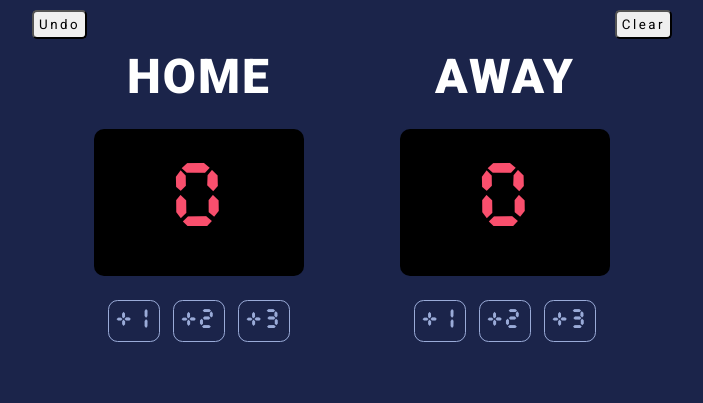
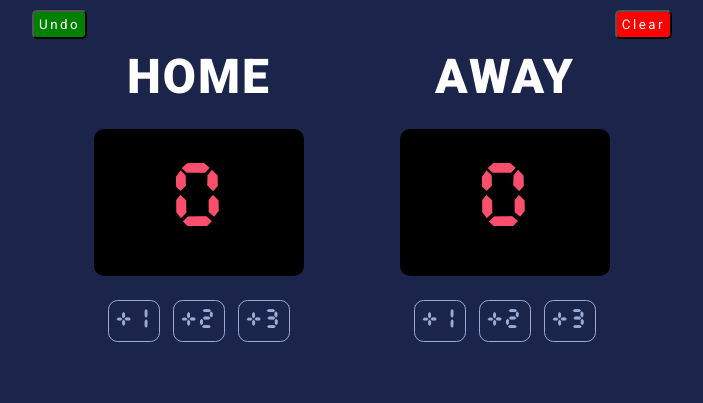
Before and after one commit to artgostick/basketball-score-tracker, a plain HTML site: page index.html in a window 1280 px wide. Shown: the whole page, without its empty margins (288-991 px from the left). Drawn offline with Linux system fonts and the light colour scheme.

Commit message:
Update css
Change the background color and font color of the undo and clear buttons.

```diff
--- a/styles.css
+++ b/styles.css
@@ -76,10 +76,14 @@ button,
 
 #undoButton {
     left: 25%;
+    background-color: green;
+    color: white;
 }
 
 #clearButton {
     right: 25%;
+    background-color: red;
+    color: white;
 }
 
 #clearButton,
```
